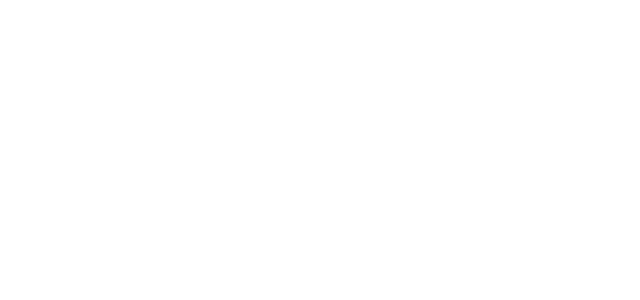
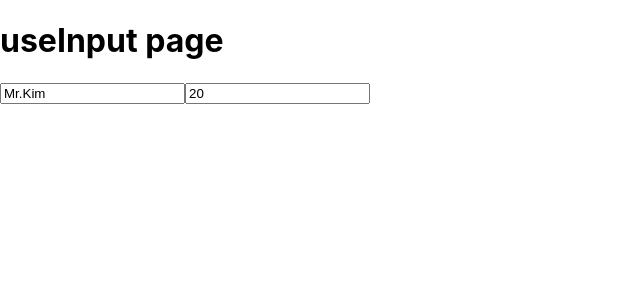
Before and after one commit to PogleJeong/documentation-react-hook, a React (Create React App) app: page /useState/useInput in a window 1280 px wide. Before the commit this address had no page. Shown: the top 300 px of the page, without its empty margins (0-640 px from the left). Built offline with nearby package versions, Linux system fonts and the light colour scheme.

Commit message:
add useInput hook

```diff
--- a/src/App.js
+++ b/src/App.js
@@ -1,7 +1,9 @@
 import { BrowserRouter, Route, Routes } from "react-router-dom";
 import Home from "./routes/Home";
 import UseEffect from "./routes/UseEffect";
+import UseInput from "./routes/UseInput";
 import UseState from "./routes/UseState";
+import UseTabs from "./routes/UseTabs";
 
 function App() {
   return (
@@ -10,6 +12,8 @@
         <Route path="/" element={<Home />} />
         <Route path="/useState" element={<UseState />} />
         <Route path="/useEffect" element={<UseEffect />} />
+        <Route path="/useState/useInput" element={<UseInput />} />
+        <Route path="/useTabs" element={<UseTabs />} />
       </Routes>
     </BrowserRouter>
   );
--- /dev/null
+++ b/src/routes/UseInput.js
@@ -0,0 +1,39 @@
+import React, { useState } from "react";
+
+const useInput = (initialValue, validator) => {
+    const [value, setValue] = useState(initialValue);
+    const onChange = (event) => {
+        const {
+            target: { value }
+        } = event;
+        // const value = event.target.value; 와 같은 ES6 문법
+
+        let willUpdate = true;
+        if (typeof validator === "function") {
+            willUpdate = validator(value);
+        }
+        if (willUpdate) {
+            setValue(value);
+        }
+    }
+    return { value, onChange };
+}
+
+function UseInput() {
+    const maxLen = (value) => value.length < 10; // 유효성검사 ()
+    const onlyNumber = (value) => isNaN(Number(value)) ? false : true; // 숫자이외의 문자열이 들어가면 출력X
+
+    const name = useInput("Mr.Kim", maxLen); // { value , onChange }
+    const age = useInput(20 ,onlyNumber);
+
+    return(
+        <div>
+            <h1>useInput page</h1>
+            <input {...name} placeholder="Name" />
+            <input {...age} placeholder="age" />
+        </div>
+    );
+    // {...name} => { value={value} onChange={onChange} } 를 압축한 문법
+};
+
+export default UseInput;
--- a/src/routes/UseState.js
+++ b/src/routes/UseState.js
@@ -1,9 +1,12 @@
+import { Link } from "react-router-dom";
 import Navi from "../components/Navi";
+
 
 function UseState() {
     return(
         <div>
             <Navi />
+            <Link to="useInput">++ useInput</Link>
         </div>
     );
 };
--- /dev/null
+++ b/src/routes/UseTabs.js
@@ -0,0 +1,10 @@
+import React from "react";
+
+function UseTabs() {
+    return (
+        <div>
+
+        </div>
+    )
+}
+export default UseTabs;
```
